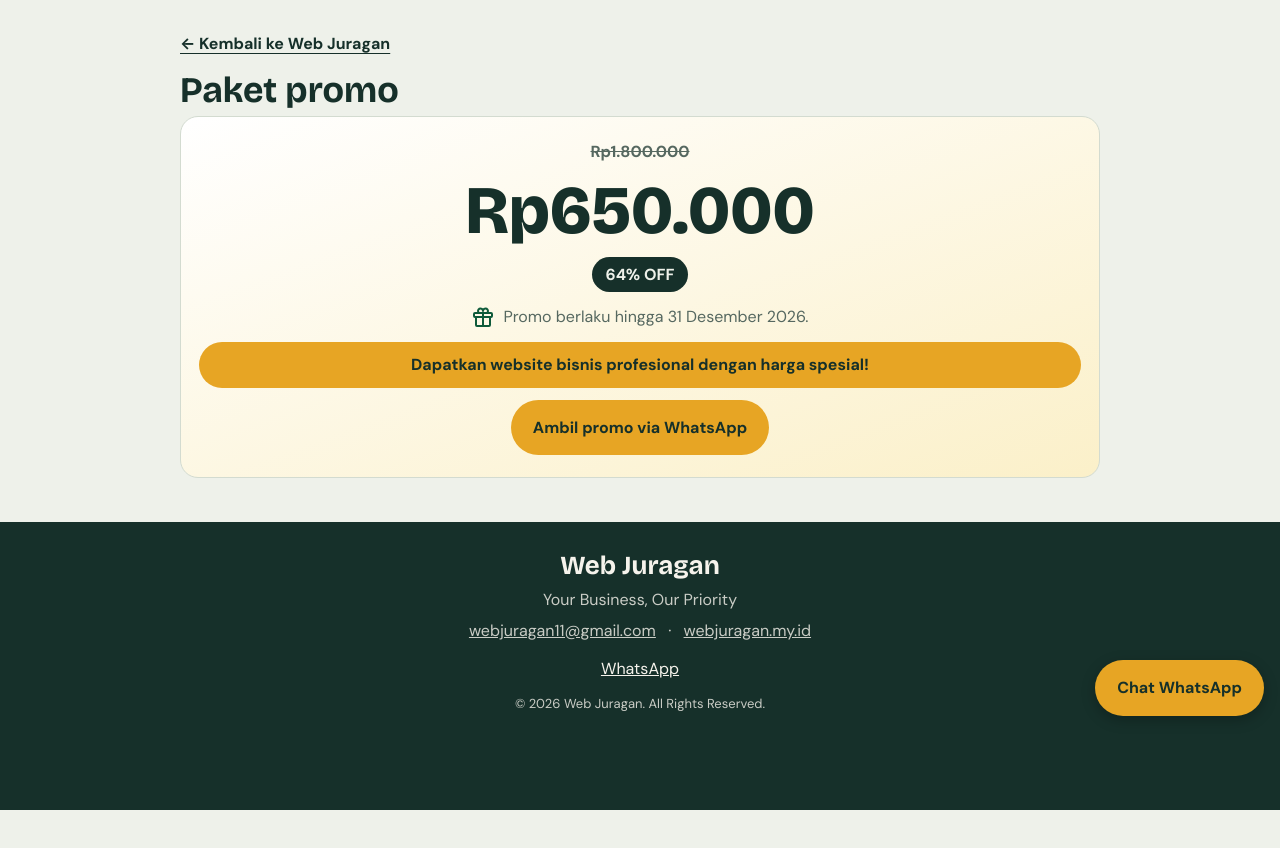
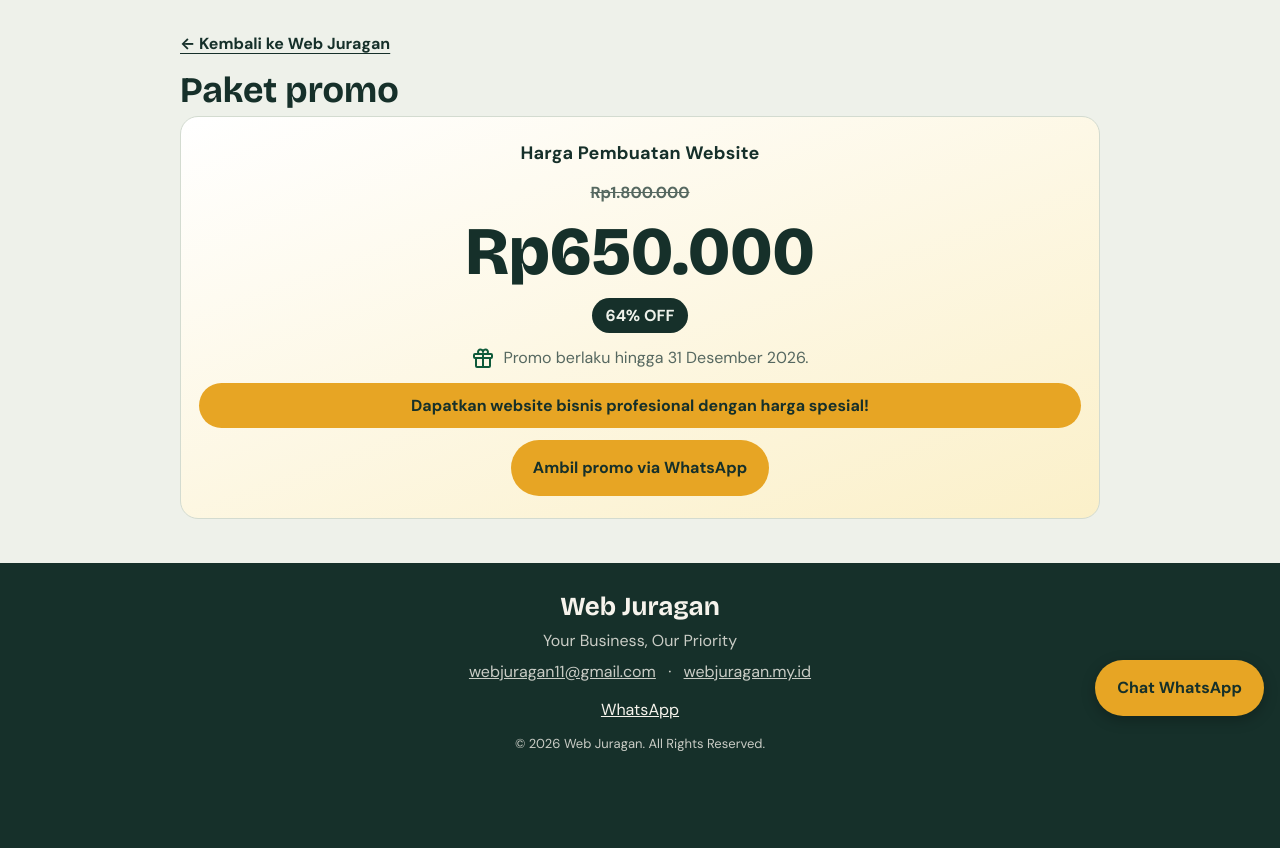
Before and after one commit to webjuragan/webjuragan.github.io, a plain HTML site: page harga.html in a window 1280 px wide. Shown: the part 68-916 px from the top of the page. Before the commit the page ends 878 px from the top, so only its background shows below. Drawn offline with nearby package versions, Linux system fonts and the light colour scheme.

Commit message:
Add files via upload

```diff
--- a/harga.html
+++ b/harga.html
@@ -128,6 +128,7 @@ footer .mini{opacity:.8;margin:6px 0}
 :root[data-warna="biru"] .ph .em{filter:grayscale(1) sepia(1) hue-rotate(180deg) saturate(3.2) brightness(.7)}
 :root[data-warna="pink"] .ph .em{filter:grayscale(1) sepia(1) hue-rotate(295deg) saturate(2.8) brightness(.7)}
 .ph{background:linear-gradient(135deg,var(--card),var(--line))}
+.promo .judul{font-weight:800;font-size:18px;color:var(--ink);letter-spacing:.2px}
 </style>
 </head>
 <body>
@@ -141,6 +142,7 @@ footer .mini{opacity:.8;margin:6px 0}
 <section id="harga"><div class="wrap"><a class="more" style="margin:0 0 14px" href="index.html">← Kembali ke Web Juragan</a>
 <h2>Paket promo</h2>
 <div class="promo">
+ <div class="judul">Harga Pembuatan Website</div>
  <div class="old">Rp1.800.000</div><div class="now">Rp650.000</div><div class="off">64% OFF</div>
  <p class="until"><svg class="ic" viewBox="0 0 24 24" aria-hidden="true"><rect x="3" y="8" width="18" height="4" rx="1"/><path d="M12 8v13M5 12v8a1 1 0 0 0 1 1h12a1 1 0 0 0 1-1v-8M8 8a2.5 2.5 0 1 1 4-2 2.5 2.5 0 1 1 4 2"/></svg> Promo berlaku hingga 31 Desember 2026.</p>
  <div class="bar">Dapatkan website bisnis profesional dengan harga spesial!</div>
```
Also changed, not shown: index.html (+2 -0 lines).
